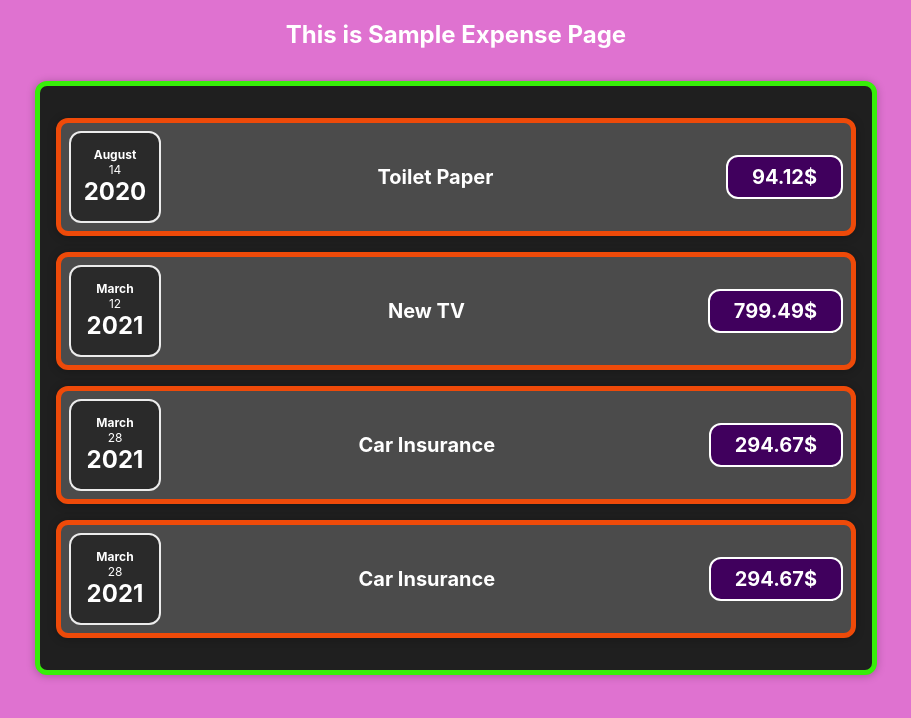
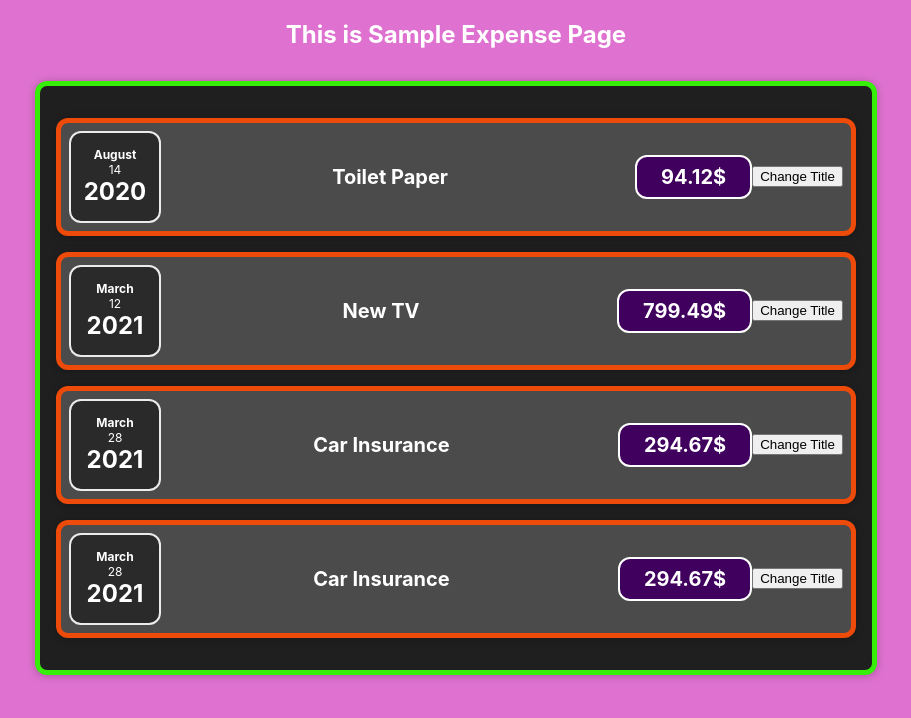
Before and after one commit to Rahul255/Swagbit, a JavaScript app: page / in a window 1280 px wide. Shown: the top 718 px of the page, without its empty margins (184-1095 px from the left). Built offline with nearby package versions, Linux system fonts and the light colour scheme.

Commit message:
file added

```diff
--- a/src/components/Expenses/ExpenseItem.js
+++ b/src/components/Expenses/ExpenseItem.js
@@ -5,15 +5,24 @@
 //props used to call value from other components
 const ExpenseItem = (props) => {
     //javascript code Here
+    let title = props.title;
+
+
+    const clickHandler = () => {//error function for click handler
+        console.log('Clicked');
+    }
     return(
         //this card is a custom buildable wrapper component
         <Card className="expense-item">
             <ExpenseDate date={props.date}/>
             <div className="expense-item__description">
-                <h2>{props.title}</h2>
+                <h2>{title}</h2>
                 <div className="expense-item__price">{props.amount}$</div>
             </div>
+
+            <button onClick={clickHandler}>Change Title</button>
         </Card>
+        //upper button click function, we wiil create an anonyms error fun
     );
 }
 
```
